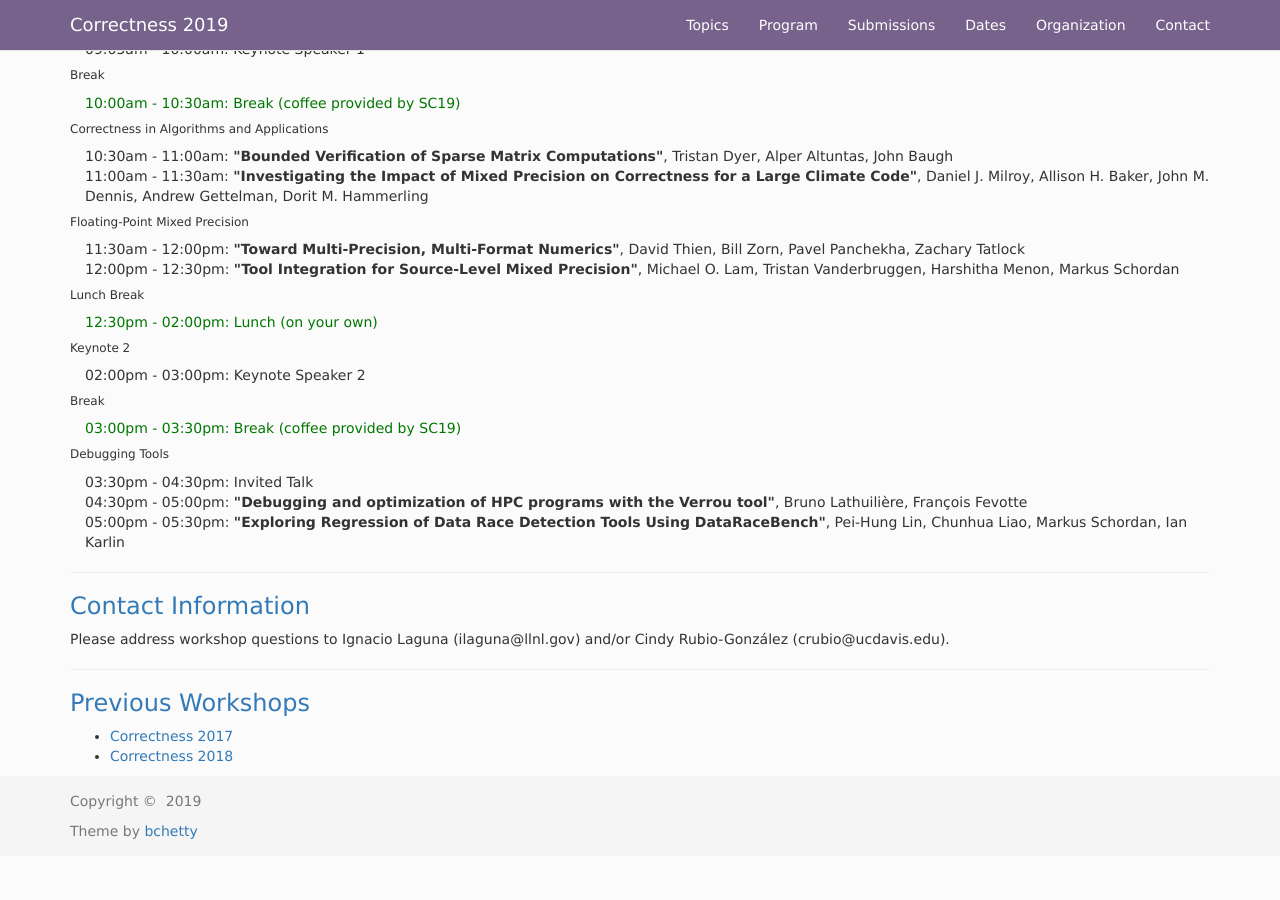
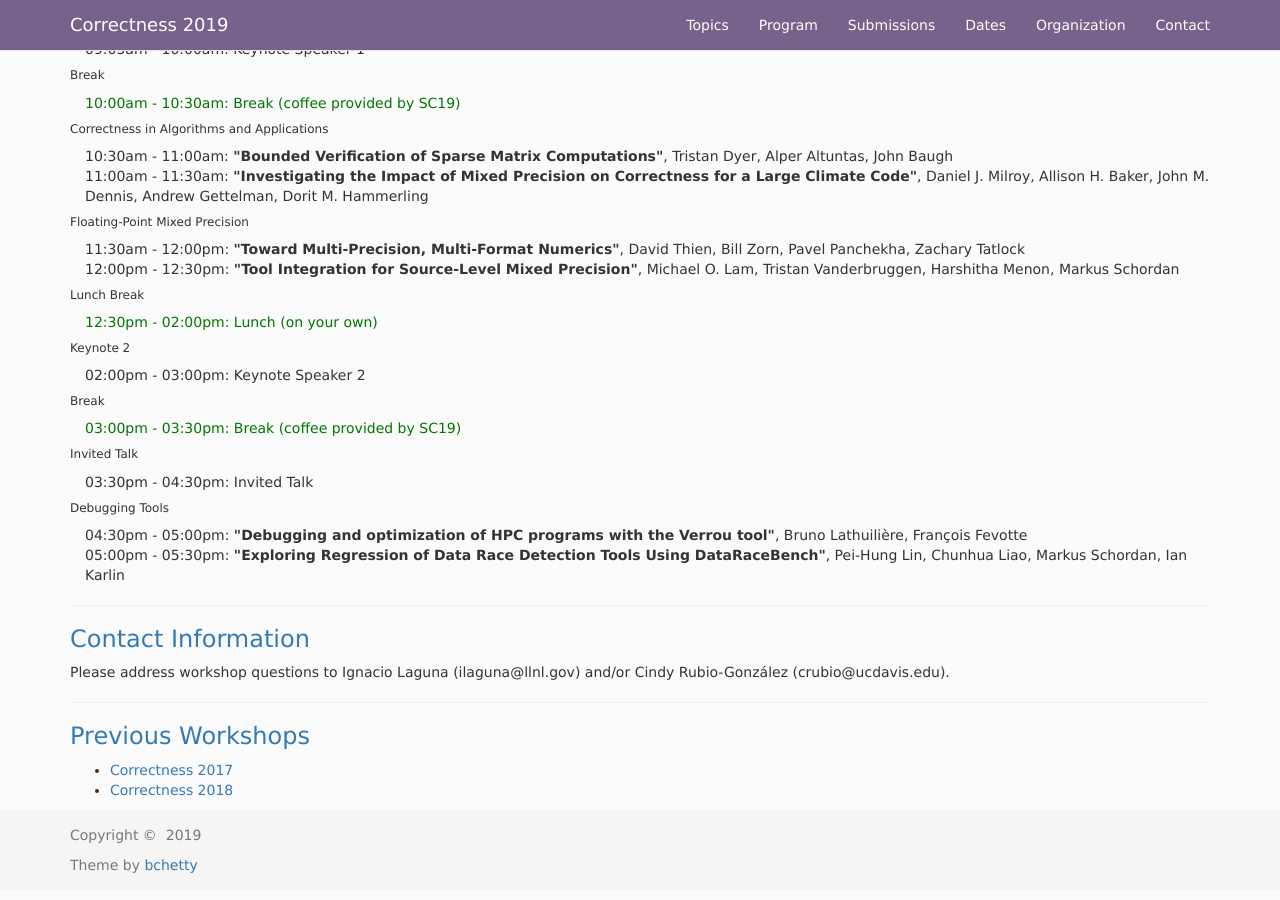
Before and after one commit to correctness-workshop/2019, a Jekyll site: the page built from index.md, in a window 1280 px wide and 900 px high, scrolled down 2813 px. Built offline with Jekyll 4.4.1, drawn with Linux system fonts in a browser that asks for light colours; nearby versions of some CDN libraries; the list of posts is cut into pages by our own code; before the commit the page ends 3679 px from its top, so only the background shows below that.

Commit message:
fixed invited talk

```diff
--- a/index.md
+++ b/index.md
@@ -176,9 +176,13 @@ The Colorado Convention Center <br />
 <tr><td width="15">  </td> <td><font color="007700">03:00pm - 03:30pm:  Break (coffee provided by SC19) </font></td> </tr>
 </table>
 
+###### Invited Talk
+<table>
+<tr><td width="15">  </td> <td>03:30pm - 04:30pm:  Invited Talk  </td> </tr>
+</table>
+
 ###### Debugging Tools
 <table>
-<tr><td width="15">  </td> <td>03:30pm - 04:30pm:  Invited Talk  </td> </tr>
 
 <tr><td width="15">  </td> <td>04:30pm - 05:00pm:  <b>"Debugging and optimization of HPC programs with the Verrou tool"</b>, Bruno Lathuilière, François Fevotte </td> </tr>
 
```
